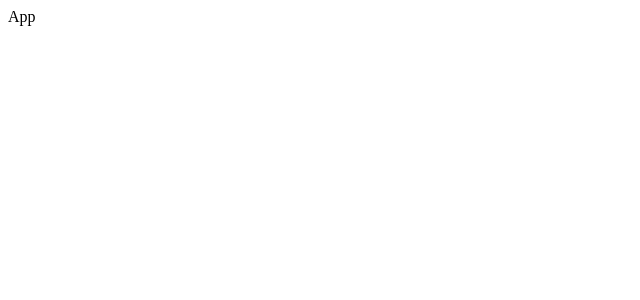
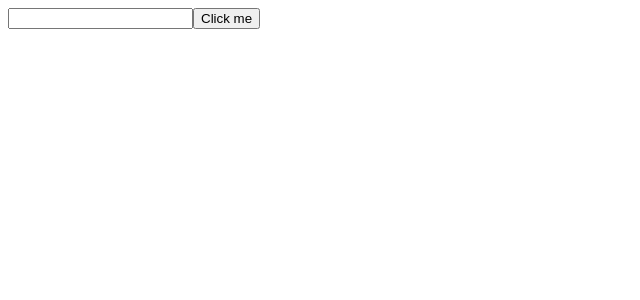
Before and after one commit to laurenhatchett/api-pictures, a React (Create React App) app: page / in a window 1280 px wide. Shown: the top 300 px of the page, without its empty margins (0-640 px from the left). Built offline with nearby package versions, Linux system fonts and the light colour scheme.

Commit message:
create function to submit search turn using button

```diff
--- a/src/App.js
+++ b/src/App.js
@@ -1,5 +1,15 @@
+import SearchBar from './components/SearchBar'
+
 function App () {
-  return <div> App </div>
+  const handleSubmit = (term) => {
+    console.log('Do a search with', term)
+  }
+
+  return (
+  <div>
+    <SearchBar onSubmit={handleSubmit} />
+  </div>
+  )
 }
 
 export default App
--- a/src/components/SearchBar.js
+++ b/src/components/SearchBar.js
@@ -1,5 +1,11 @@
-function SearchBar () {
-  return <div> SearchBar </div>
+function SearchBar ({onSubmit}) {
+  const handleClick = () => {
+    onSubmit('oceans')
+  }
+  return <div>
+      <input/>
+      <button onClick={handleClick}>Click me</button>
+    </div>
 }
 
 export default SearchBar
```
